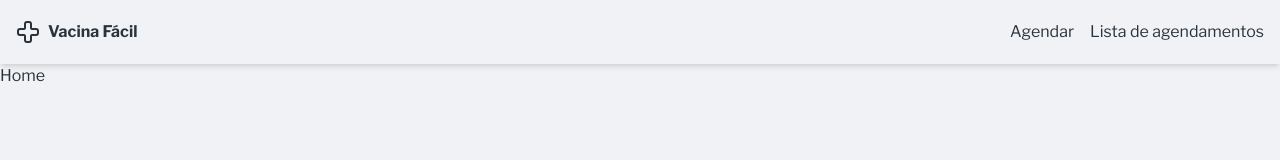
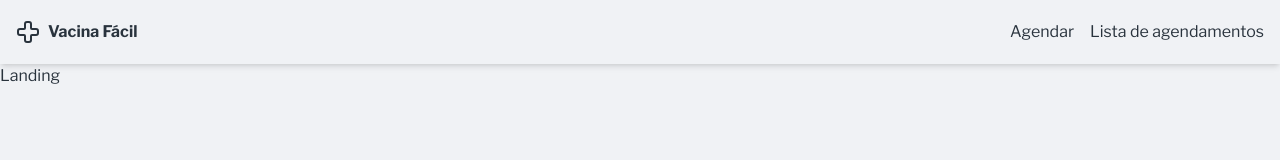
Before and after one commit to diegopluna/pitang-internship-challenge-frontend, a React (Vite) app: page / in a window 1280 px wide. Shown: the top 160 px of the page. Built offline with nearby package versions, Linux system fonts and the light colour scheme.

Commit message:
feat(Landing): add the landing component

```diff
--- /dev/null
+++ b/src/components/Landing/Landing.tsx
@@ -0,0 +1,5 @@
+const Landing = () => {
+  return <main>Landing</main>
+}
+
+export default Landing
--- /dev/null
+++ b/src/components/Landing/index.tsx
@@ -0,0 +1 @@
+export { default } from './Landing'
--- a/src/pages/Home.tsx
+++ b/src/pages/Home.tsx
@@ -1,5 +1,5 @@
-const Home = () => {
-  return <div>Home</div>
-}
+import Landing from '@/components/Landing'
+
+const Home = () => <Landing />
 
 export default Home
```
